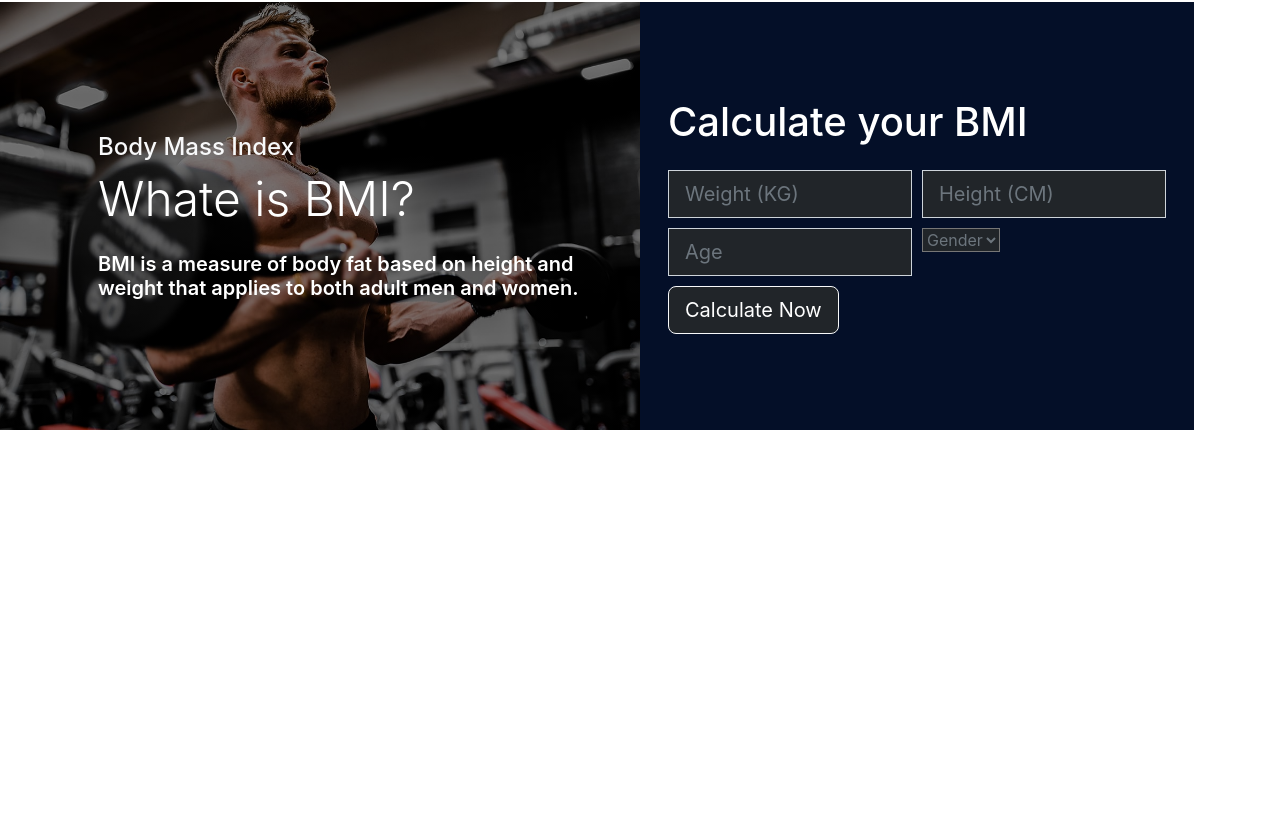
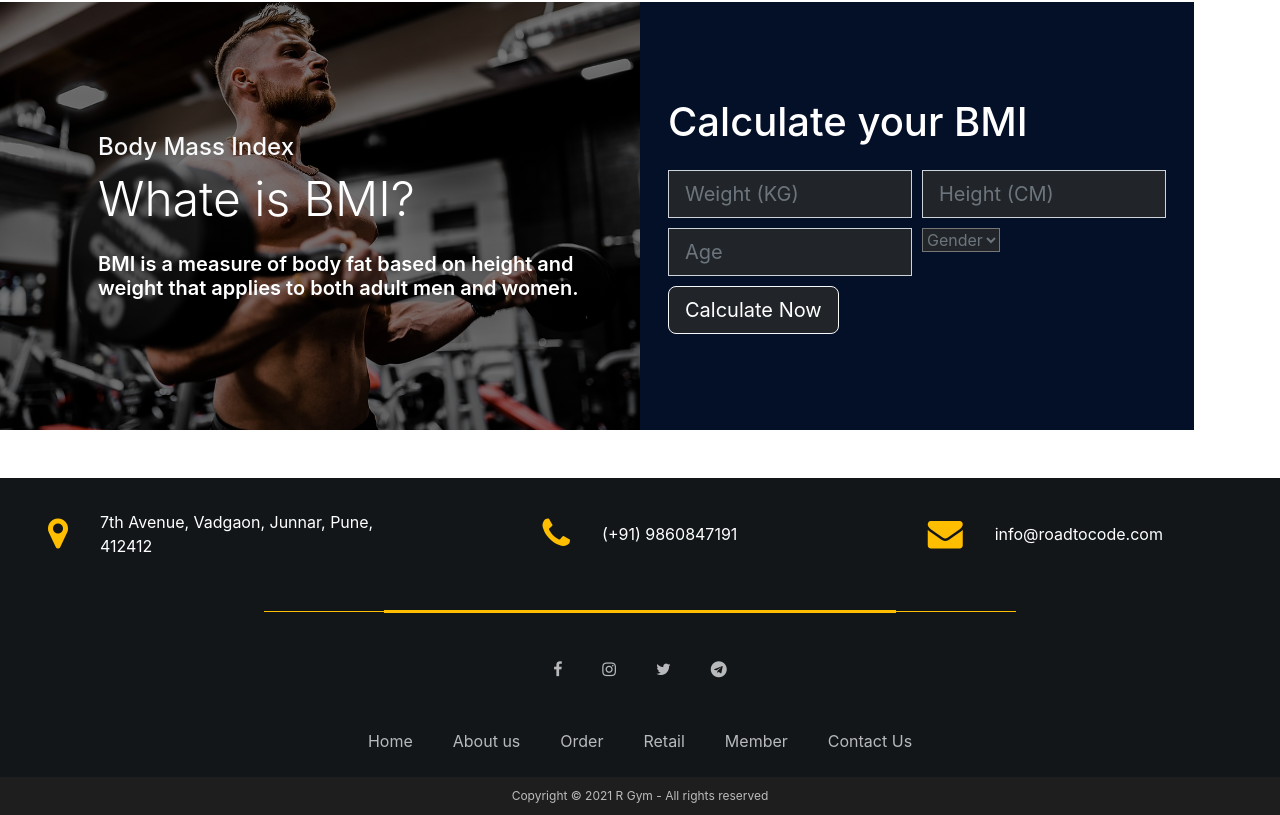
Before and after one commit to roadtocode4u/gym, a React (Create React App) app in the folder client/: page / in a window 1280 px wide. Shown: the part 1827-2642 px from the top of the page. Before the commit the page ends 2305 px from the top, so only its background shows below. Built offline with nearby package versions, Linux system fonts and the light colour scheme.

Commit message:
Add Footer

```diff
--- a/client/package.json
+++ b/client/package.json
@@ -8,6 +8,7 @@
     "@testing-library/user-event": "^13.5.0",
     "axios": "^1.1.2",
     "bootstrap": "^5.2.2",
+    "font-awesome": "^4.7.0",
     "react": "^18.0.0",
     "react-bootstrap": "^2.5.0",
     "react-dom": "^18.0.0",
--- /dev/null
+++ b/client/src/components/Footer/Footer.css
@@ -0,0 +1,158 @@
+*, *:after, *:before {
+    -webkit-box-sizing: border-box;
+    -moz-box-sizing: border-box;
+    box-sizing: border-box;
+    }
+
+
+a{
+    text-decoration:none;
+    outline:none !important;
+    color:#fff;
+    }
+
+    .border-shape {
+    background: #ffbe00 none repeat scroll 0 0;
+    color: #fff;
+    display: block;
+    height: 3px;
+    left: 0;
+    margin: 20px auto;
+    position: relative;
+    right: 0;
+    text-align: center;
+    top: 0;
+    width: 80px;
+    }
+
+    .border-shape::before {
+    background: #ffbe00 none repeat scroll 0 0;
+    bottom: 0;
+    content: "";
+    height: 1px;
+    left: 80px;
+    margin: 0 auto;
+    position: absolute;
+    text-align: center;
+    top: 1px;
+    width: 100px;
+    }
+
+    .border-shape::after {
+    background: #ffbe00 none repeat scroll 0 0;
+    bottom: 0;
+    content: "";
+    height: 1px;
+    margin: 0 auto;
+    position: absolute;
+    right: 80px;
+    text-align: center;
+    top: 1px;
+    width: 100px;
+    }
+
+
+
+
+
+
+
+
+
+
+
+    /*FOOTER*/
+    footer{
+    width:100%;
+    background-color:#121619;
+    color:#fff;
+    }
+
+    .top_header{
+    padding:2rem;
+    display:flex;
+    align-items:center;
+    justify-content:center;
+    position:relative;
+    }
+
+    .top_header section{
+    display:flex;
+    align-items:center;
+    justify-content:center;
+    width:100%;
+    }
+
+    .top_header span{
+    padding:0 1rem;
+    }
+
+    .top_header .fa{
+    color:#ffbe00;
+    font-size:35px;
+    }
+
+    footer .border-shape {
+    width: 40%;
+    }
+
+    footer .border-shape::before {
+    width: 100%;
+    left:120px;
+    }
+
+    footer .border-shape::after {
+    width: 100%;
+    right:120px;
+    }
+
+    footer .bottom_content section{
+    padding:1.5rem 2rem;
+    display:flex;
+    align-items:center;
+    justify-content:Center;
+    }
+
+    .bottom_content a{
+    margin:0 20px;
+    color:rgba(255,255,255,0.7);
+    transition:0.5s;
+    }
+
+    .bottom_content a:hover{
+    color:rgba(255,255,255,1);
+    }
+
+
+    .copyright{
+    padding:0.8em 0;
+    background-color:#1e1e1e;
+    text-align:center;
+    color:rgba(255,255,255,0.7);
+    font-size:12px;
+    }
+
+
+
+    @media (max-width:820px){
+    .top_header{
+    padding:1rem;
+    display:block;
+    }
+
+    .top_header section{
+    margin:40px 0;
+    align-items:left;
+    justify-content:left;
+    }
+    footer .bottom_content section{
+    padding:1rem;
+    display:block;
+    }
+    footer .bottom_content section a{
+    padding:1rem;
+    font-size:12px;
+    margin:0 5px;
+    display:inline-block;
+    }
+    }
--- /dev/null
+++ b/client/src/components/Footer/Footer.js
@@ -0,0 +1,45 @@
+import React from 'react'
+import './Footer.css'
+
+function Footer() {
+  return (
+    <footer>
+<div className="top_header">
+<section>
+<span><i className="fa fa-map-marker"></i></span>
+<span>7th Avenue, Vadgaon, Junnar, Pune, 412412</span>
+</section>
+<section>
+<span><i className="fa fa-phone"></i></span>
+<span>(+91) 9860847191</span>
+</section>
+<section>
+<span><i className="fa fa-envelope"></i></span>
+<span>info@roadtocode.com</span>
+</section>
+</div>
+<span className="border-shape"></span>
+<div className="bottom_content">
+<section>
+<a href="#"><i className="fa fa-facebook"></i></a>
+<a href="#"><i className="fa fa-instagram"></i></a>
+<a href="#"><i className="fa fa-twitter"></i></a>
+<a href="#"><i className="fa fa-telegram"></i></a>
+</section>
+<section>
+<a href="#">Home</a>
+<a href="#">About us</a>
+<a href="#">Order</a>
+<a href="#">Retail</a>
+<a href="#">Member</a>
+<a href="#">Contact Us</a>
+</section>
+</div>
+<div className="copyright">
+Copyright © 2021 R Gym - All rights reserved
+</div>
+</footer>
+  )
+}
+
+export default Footer
--- a/client/src/components/Home/Home.js
+++ b/client/src/components/Home/Home.js
@@ -2,6 +2,8 @@ import React from "react";
 import "./Home.css";
 import "../../index.css";
 import NavBar from "../NavBar/NavBar";
+import Footer from "../Footer/Footer";
+
 import Carousel from "react-bootstrap/Carousel";
 import Carousel1 from "./img/carousel-1.jpg";
 import Carousel2 from "./img/carousel-2.jpg";
@@ -10,6 +12,7 @@ import Feature1 from "./img/feature-1.jpg";
 import Feature2 from "./img/feature-2.jpg";
 import Feature3 from "./img/feature-3.jpg";
 import Feature4 from "./img/feature-4.jpg";
+
 
 function Home() {
   return (
@@ -213,6 +216,8 @@ function Home() {
 
 {/* BMI Calculator Ends */}
 
+<Footer/>
+
     </>
   );
 }
--- a/client/src/index.js
+++ b/client/src/index.js
@@ -1,6 +1,7 @@
 // bootstrap
 import "bootstrap/dist/css/bootstrap.min.css";
 import "bootstrap/dist/js/bootstrap.bundle.min";
+import 'font-awesome/css/font-awesome.min.css';
 
 import { createRoot } from "react-dom/client";
 import React from "react";
```
Also changed, not shown: 1 other file (tests, documents, lock files or other folders).
